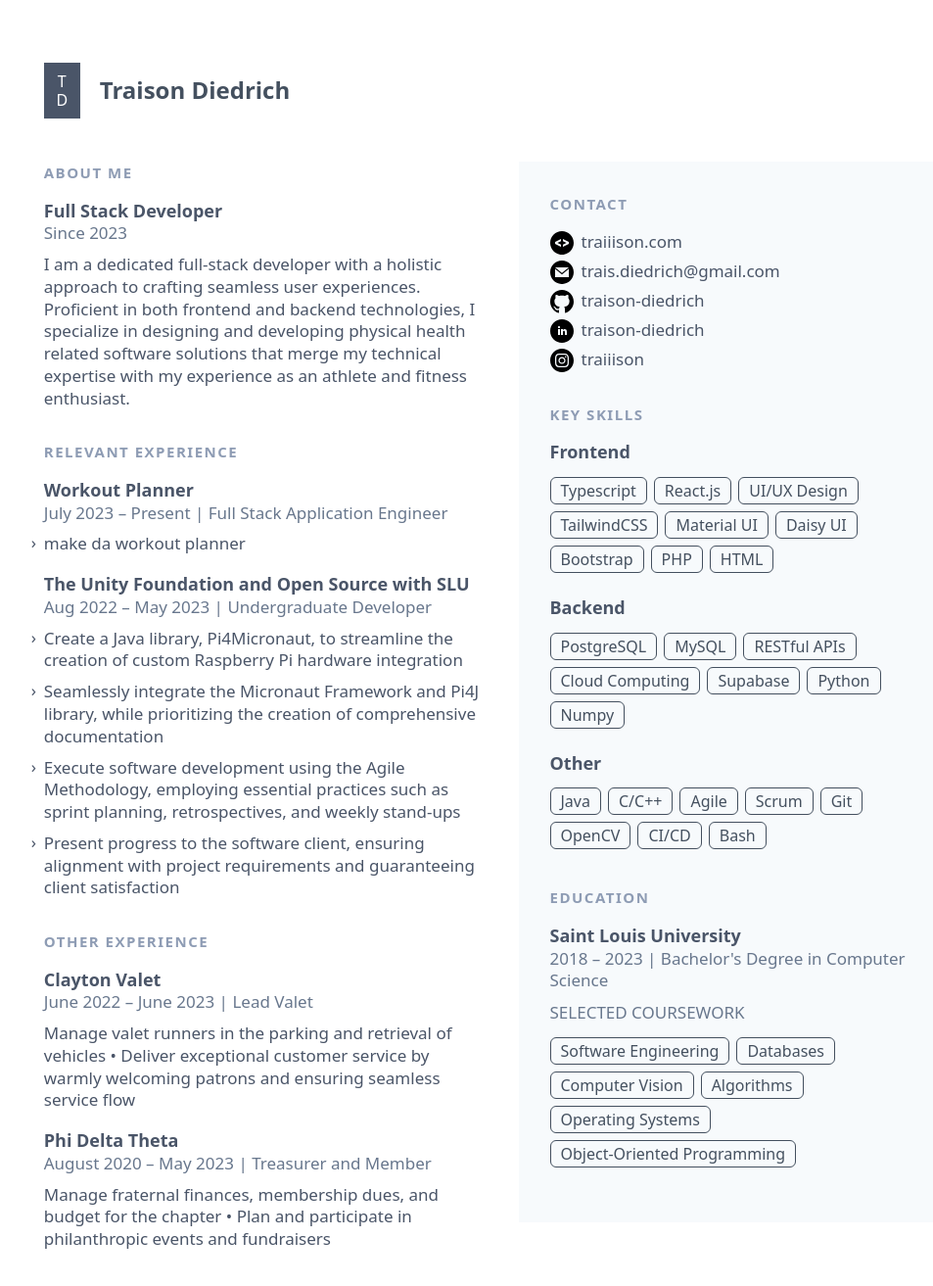
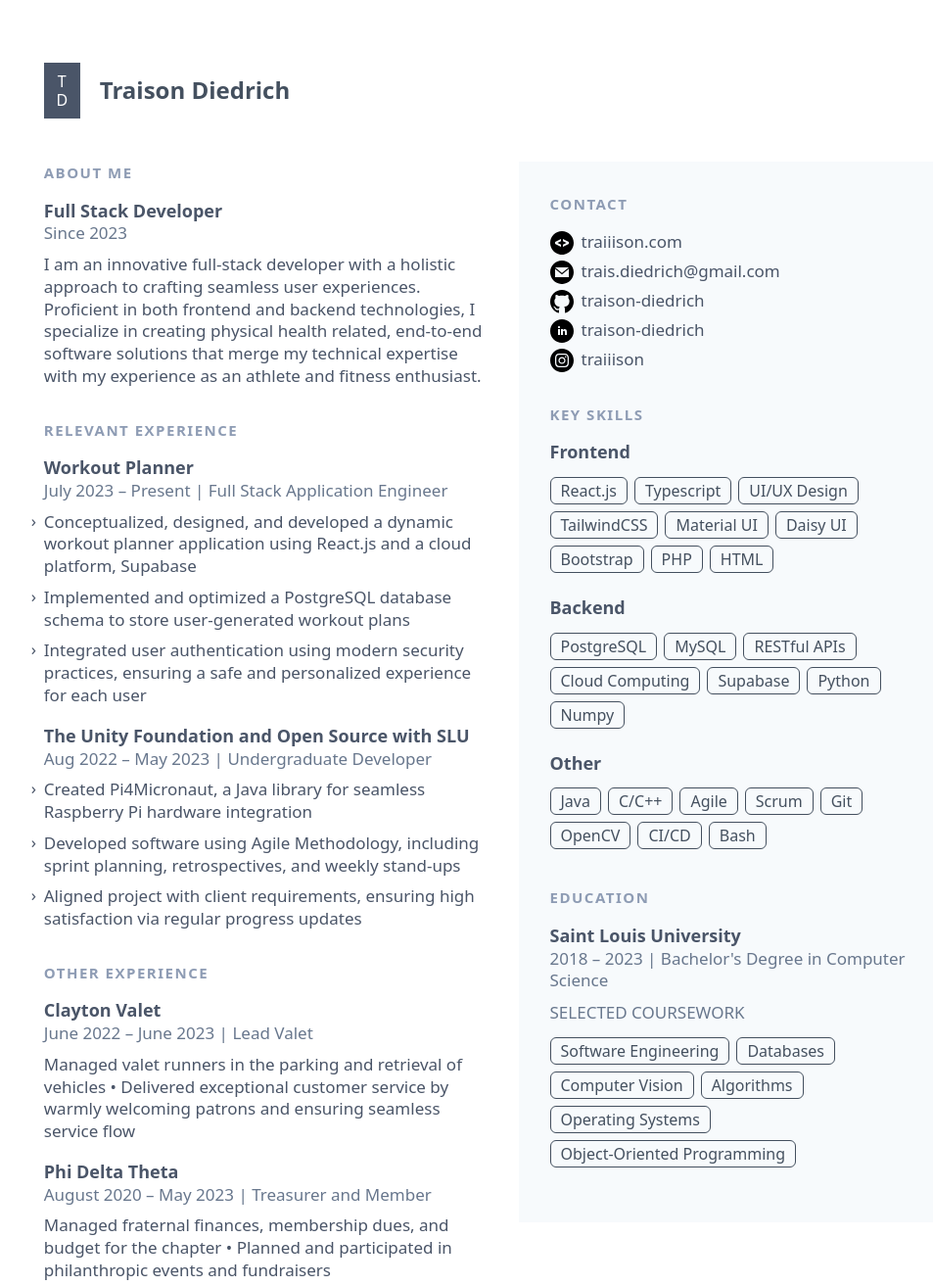
Before and after one commit to traison-diedrich/resume, a plain HTML site: page index.html in a window 1280 px wide. Shown: the whole page at 98% size, without its empty margins (128-1081 px from the left). Drawn offline with Linux system fonts and the light colour scheme; a web font is replaced by a local one.

Commit message:
wp bullets

```diff
--- a/index.html
+++ b/index.html
@@ -56,12 +56,12 @@
 									<p class="leading-normal text-md text-gray-650">Since 2023</p>
 								</header>
 								<p class="mt-2.1 text-md text-gray-700 leading-normal">
-									I am a dedicated full-stack developer with a holistic approach
-									to crafting seamless user experiences. Proficient in both
-									frontend and backend technologies, I specialize in designing
-									and developing physical health related software solutions that
-									merge my technical expertise with my experience as an athlete
-									and fitness enthusiast.
+									I am an innovative full-stack developer with a holistic
+									approach to crafting seamless user experiences. Proficient in
+									both frontend and backend technologies, I specialize in
+									creating physical health related, end-to-end software
+									solutions that merge my technical expertise with my experience
+									as an athlete and fitness enthusiast.
 								</p>
 							</section>
 						</div>
@@ -91,7 +91,26 @@
 											class="absolute -ml-3 sm:-ml-3.2 select-none transform -translate-y-px"
 											>›</span
 										>
-										make da workout planner
+										Conceptualized, designed, and developed a dynamic workout
+										planner application using React.js and a cloud platform,
+										Supabase
+									</li>
+									<li class="mt-2.1 text-md text-gray-700 leading-normal">
+										<span
+											class="absolute -ml-3 sm:-ml-3.2 select-none transform -translate-y-px"
+											>›</span
+										>
+										Implemented and optimized a PostgreSQL database schema to
+										store user-generated workout plans
+									</li>
+									<li class="mt-2.1 text-md text-gray-700 leading-normal">
+										<span
+											class="absolute -ml-3 sm:-ml-3.2 select-none transform -translate-y-px"
+											>›</span
+										>
+										Integrated user authentication using modern security
+										practices, ensuring a safe and personalized experience for
+										each user
 									</li>
 								</ul>
 							</section>
@@ -112,33 +131,24 @@
 										class="absolute -ml-3 sm:-ml-3.2 select-none transform -translate-y-px"
 										>›</span
 									>
-									Create a Java library, Pi4Micronaut, to streamline the
-									creation of custom Raspberry Pi hardware integration
+									Created Pi4Micronaut, a Java library for seamless Raspberry Pi
+									hardware integration
 								</li>
 								<li class="mt-2.1 text-md text-gray-700 leading-normal">
 									<span
 										class="absolute -ml-3 sm:-ml-3.2 select-none transform -translate-y-px"
 										>›</span
 									>
-									Seamlessly integrate the Micronaut Framework and Pi4J library,
-									while prioritizing the creation of comprehensive documentation
+									Developed software using Agile Methodology, including sprint
+									planning, retrospectives, and weekly stand-ups
 								</li>
 								<li class="mt-2.1 text-md text-gray-700 leading-normal">
 									<span
 										class="absolute -ml-3 sm:-ml-3.2 select-none transform -translate-y-px"
 										>›</span
 									>
-									Execute software development using the Agile Methodology,
-									employing essential practices such as sprint planning,
-									retrospectives, and weekly stand-ups
-								</li>
-								<li class="mt-2.1 text-md text-gray-700 leading-normal">
-									<span
-										class="absolute -ml-3 sm:-ml-3.2 select-none transform -translate-y-px"
-										>›</span
-									>
-									Present progress to the software client, ensuring alignment
-									with project requirements and guaranteeing client satisfaction
+									Aligned project with client requirements, ensuring high
+									satisfaction via regular progress updates
 								</li>
 							</ul>
 						</section>
@@ -163,8 +173,8 @@
 									</p>
 								</header>
 								<p class="mt-2.1 text-md text-gray-700 leading-normal">
-									Manage valet runners in the parking and retrieval of vehicles
-									&bull; Deliver exceptional customer service by warmly
+									Managed valet runners in the parking and retrieval of vehicles
+									&bull; Delivered exceptional customer service by warmly
 									welcoming patrons and ensuring seamless service flow
 								</p>
 							</section>
@@ -180,9 +190,9 @@
 									</p>
 								</header>
 								<p class="mt-2.1 text-md text-gray-700 leading-normal">
-									Manage fraternal finances, membership dues, and budget for the
-									chapter &bull; Plan and participate in philanthropic events
-									and fundraisers
+									Managed fraternal finances, membership dues, and budget for
+									the chapter &bull; Planned and participated in philanthropic
+									events and fundraisers
 								</p>
 							</section>
 						</div>
@@ -301,11 +311,11 @@
 											class="flex flex-wrap text-md leading-relaxed -mr-1.6 -mb-1.6">
 											<li
 												class="px-2.5 mr-1.6 mb-1.6 text-base text-gray-750 print:border-inset border border-gray-750 rounded-md">
-												Typescript
+												React.js
 											</li>
 											<li
 												class="px-2.5 mr-1.6 mb-1.6 text-base text-gray-750 print:border-inset border border-gray-750 rounded-md">
-												React.js
+												Typescript
 											</li>
 											<li
 												class="px-2.5 mr-1.6 mb-1.6 text-base text-gray-750 print:border-inset border border-gray-750 rounded-md">
```
